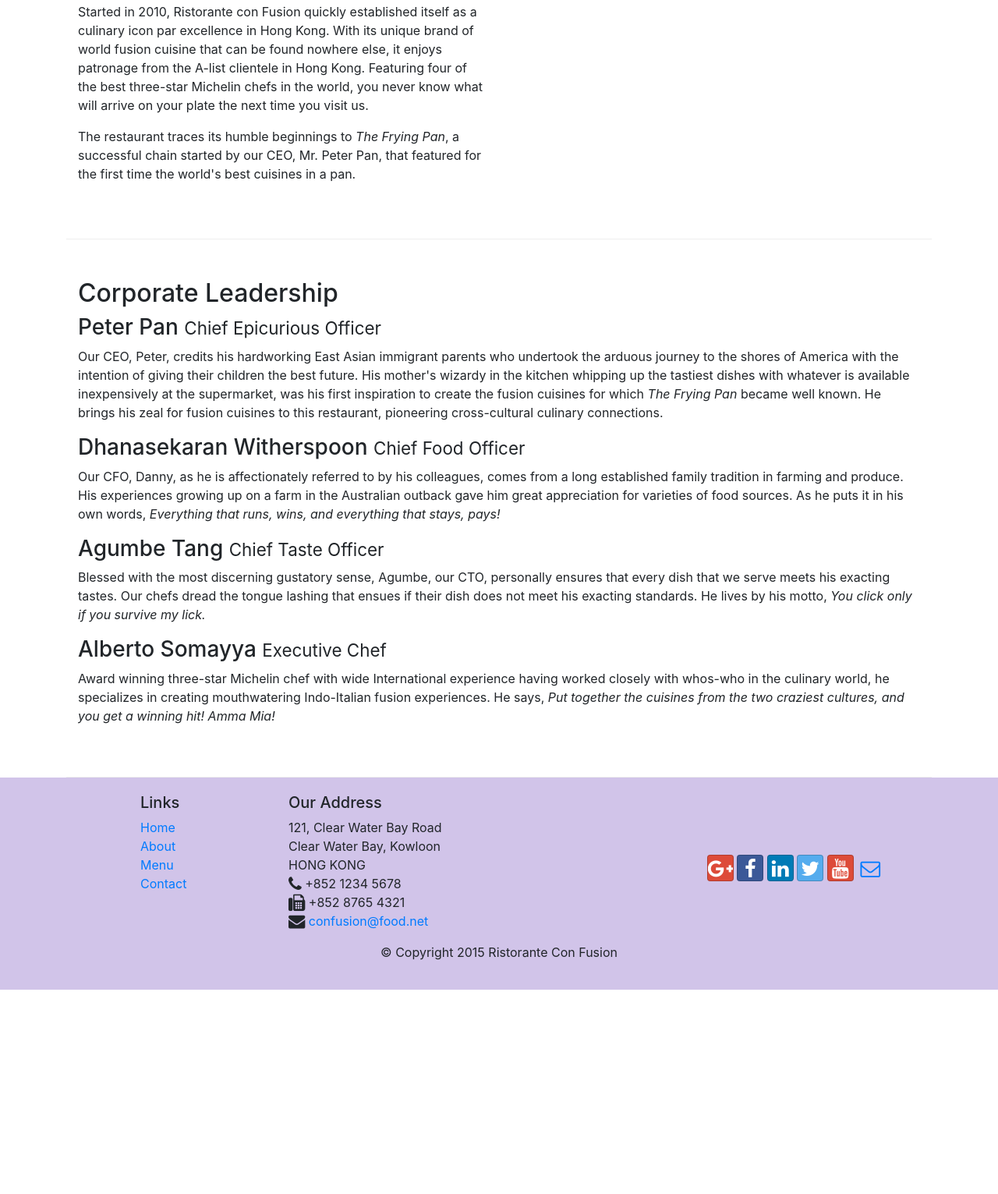
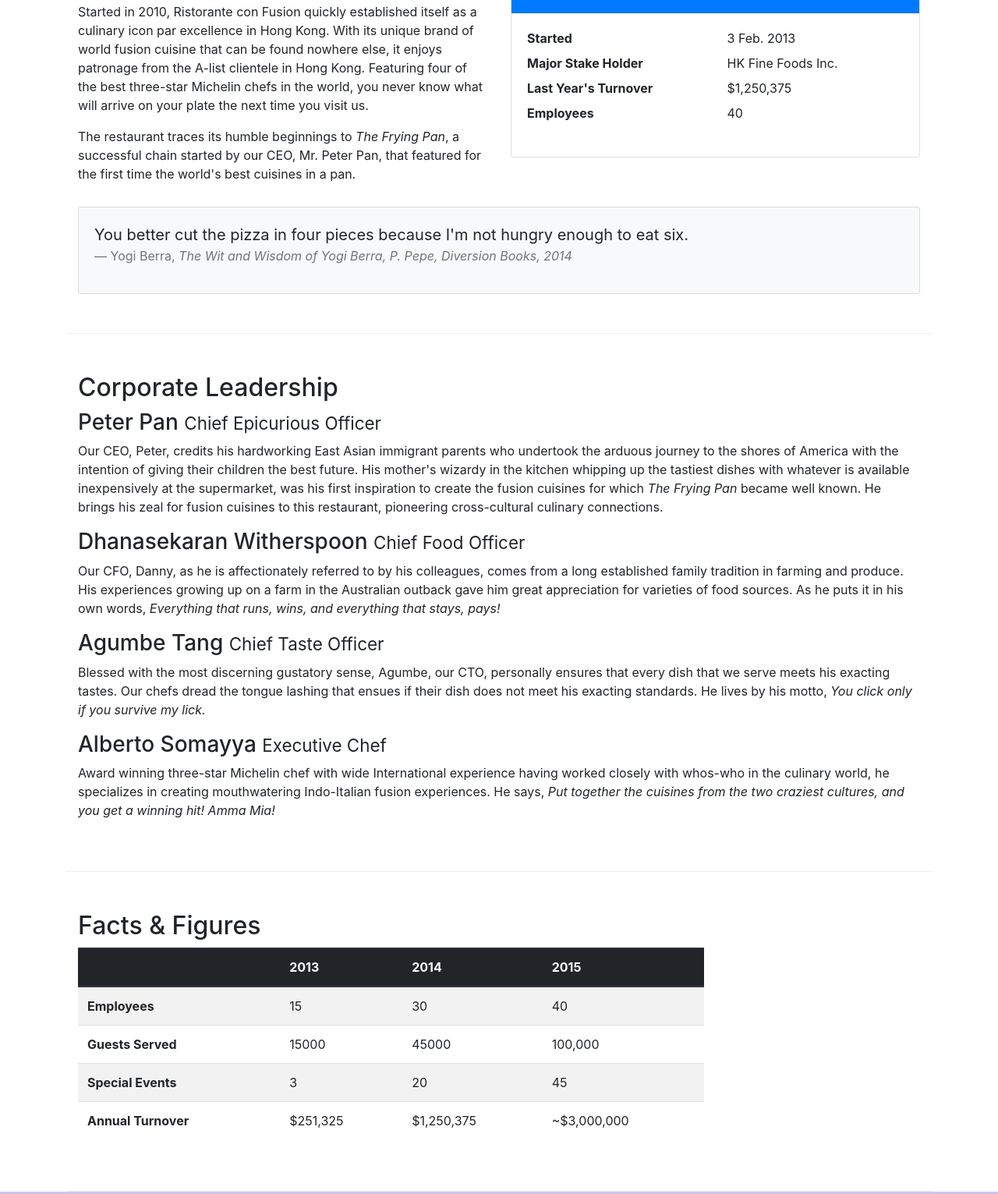
Before and after one commit to ayushroy64/Bootstrap4-Restaurant, a website: page aboutus.html in a window 1280 px wide. Shown: the part 504-2035 px from the top of the page at 78% size. Before the commit the page ends 1773 px from the top, so only its background shows below. Drawn offline with nearby package versions, Linux system fonts and the light colour scheme.

Commit message:
tables & cards

```diff
--- a/aboutus.html
+++ b/aboutus.html
@@ -64,7 +64,34 @@
                 <p>Started in 2010, Ristorante con Fusion quickly established itself as a culinary icon par excellence in Hong Kong. With its unique brand of world fusion cuisine that can be found nowhere else, it enjoys patronage from the A-list clientele in Hong Kong.  Featuring four of the best three-star Michelin chefs in the world, you never know what will arrive on your plate the next time you visit us.</p>
                 <p>The restaurant traces its humble beginnings to <em>The Frying Pan</em>, a successful chain started by our CEO, Mr. Peter Pan, that featured for the first time the world's best cuisines in a pan.</p>
             </div>
-            <div class="col-sm-4">
+            <div class="col-12 col-sm-6">
+                <div class="card">
+                    <h3 class="card-header bg-primary text-white">Facts At a Glance</h3>
+                    <div class="card-body">
+                        <dl class="row">
+                            <dt class="col-6">Started</dt>
+                            <dd class="col-6">3 Feb. 2013</dd>
+                            <dt class="col-6">Major Stake Holder</dt>
+                            <dd class="col-6">HK Fine Foods Inc.</dd>
+                            <dt class="col-6">Last Year's Turnover</dt>
+                            <dd class="col-6">$1,250,375</dd>
+                            <dt class="col-6">Employees</dt>
+                            <dd class="col-6">40</dd>
+                        </dl>
+                    </div>
+                </div>
+            </div>
+            <div class="col-12" style="margin-top: 14px;">
+                <div class="card card-body bg-light">
+                    <blockquote class="blockquote">
+                        <p class="mb-0">You better cut the pizza in four pieces because
+                            I'm not hungry enough to eat six.</p>
+                        <footer class="blockquote-footer">Yogi Berra,
+                            <cite title="Source Title">The Wit and Wisdom of Yogi Berra,
+                            P. Pepe, Diversion Books, 2014</cite>
+                        </footer>
+                    </blockquote>
+                </div>
             </div>
         </div>
 
@@ -80,6 +107,52 @@
                 <p class="hidden-xs-down d-none d-sm-block">Blessed with the most discerning gustatory sense, Agumbe, our CTO, personally ensures that every dish that we serve meets his exacting tastes. Our chefs dread the tongue lashing that ensues if their dish does not meet his exacting standards. He lives by his motto, <em>You click only if you survive my lick.</em></p>
                 <h3>Alberto Somayya <small>Executive Chef</small></h3>
                 <p class="hidden-xs-down d-none d-sm-block">Award winning three-star Michelin chef with wide International experience having worked closely with whos-who in the culinary world, he specializes in creating mouthwatering Indo-Italian fusion experiences. He says, <em>Put together the cuisines from the two craziest cultures, and you get a winning hit! Amma Mia!</em></p>
+            </div>
+       </div>
+       <div class="row row-content">
+            <div class="col-12 col-sm-9">
+                <h2>Facts &amp; Figures</h2>
+                <div class="table-responsive">
+                    <table class="table table-striped">
+                        <thead class="thead-dark">
+                            <tr>
+                                <th>&nbsp;</th>
+                                <th>2013</th>
+                                <th>2014</th>
+                                <th>2015</th>
+                            </tr>
+                        </thead>
+                        <tbody>
+                            <tr>
+                                <th>Employees</th>
+                                <td>15</td>
+                                <td>30</td>
+                                <td>40</td>
+                            </tr>
+                            <tr>
+                                <th>Guests Served</th>
+                                <td>15000</td>
+                                <td>45000</td>
+                                <td>100,000</td>
+                            </tr>
+                            <tr>
+                                <th>Special Events</th>
+                                <td>3</td>
+                                <td>20</td>
+                                <td>45</td>
+                            </tr>
+                            <tr>
+                                <th>Annual Turnover</th>
+                                <td>$251,325</td>
+                                <td>$1,250,375</td>
+                                <td>~$3,000,000</td>
+                            </tr>
+                        </tbody>
+                    </table>
+                </div>
+            </div>
+             <div class="col-12 col-sm-3">
+
             </div>
        </div>
 
```
